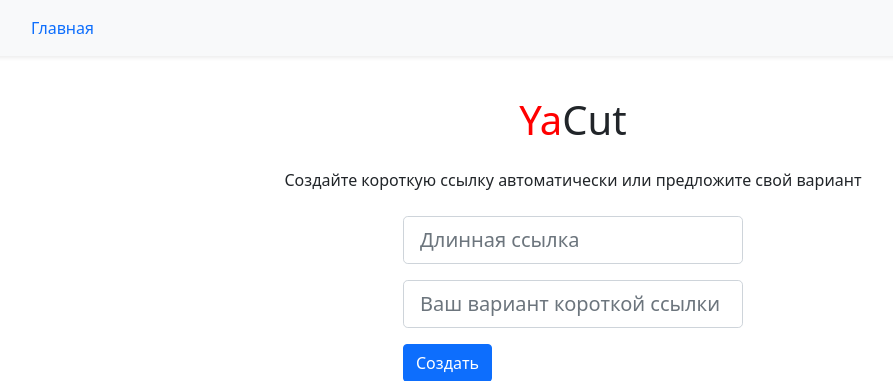
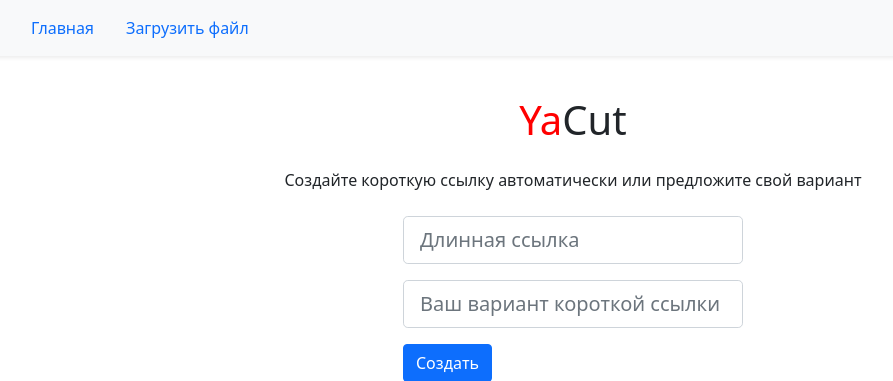
Before and after one commit to MaxKon14/async-yacut, a Flask app: page / in a window 1280 px wide. Shown: the top 381 px of the page, without its empty margins (67-960 px from the left). Run offline with Flask 3, Linux system fonts and the light colour scheme; some libraries are stand-ins or nearby versions.

Commit message:
7 commit

```diff
--- a/yacut/templates/header.html
+++ b/yacut/templates/header.html
@@ -12,6 +12,11 @@
               Главная
             </a>
           </li>
+          <li class="nav-item">
+            <a class="nav-link" href="{{ url_for('files_view') }}">
+              Загрузить файл
+            </a>
+          </li>
         </ul>
       </div>
 
--- a/yacut/views.py
+++ b/yacut/views.py
@@ -32,7 +32,9 @@ def main_page_view():
 @app.route('/<short_id>')
 def redirect_view(short_id):
     url_map = URLMap.query.filter_by(short=short_id).first_or_404()
-    return redirect(url_map.original)
+    response = redirect(url_map.original)
+    response.headers['Referrer-Policy'] = 'no-referrer'
+    return response
 
 
 @app.route('/files', methods=['GET', 'POST'])
```
